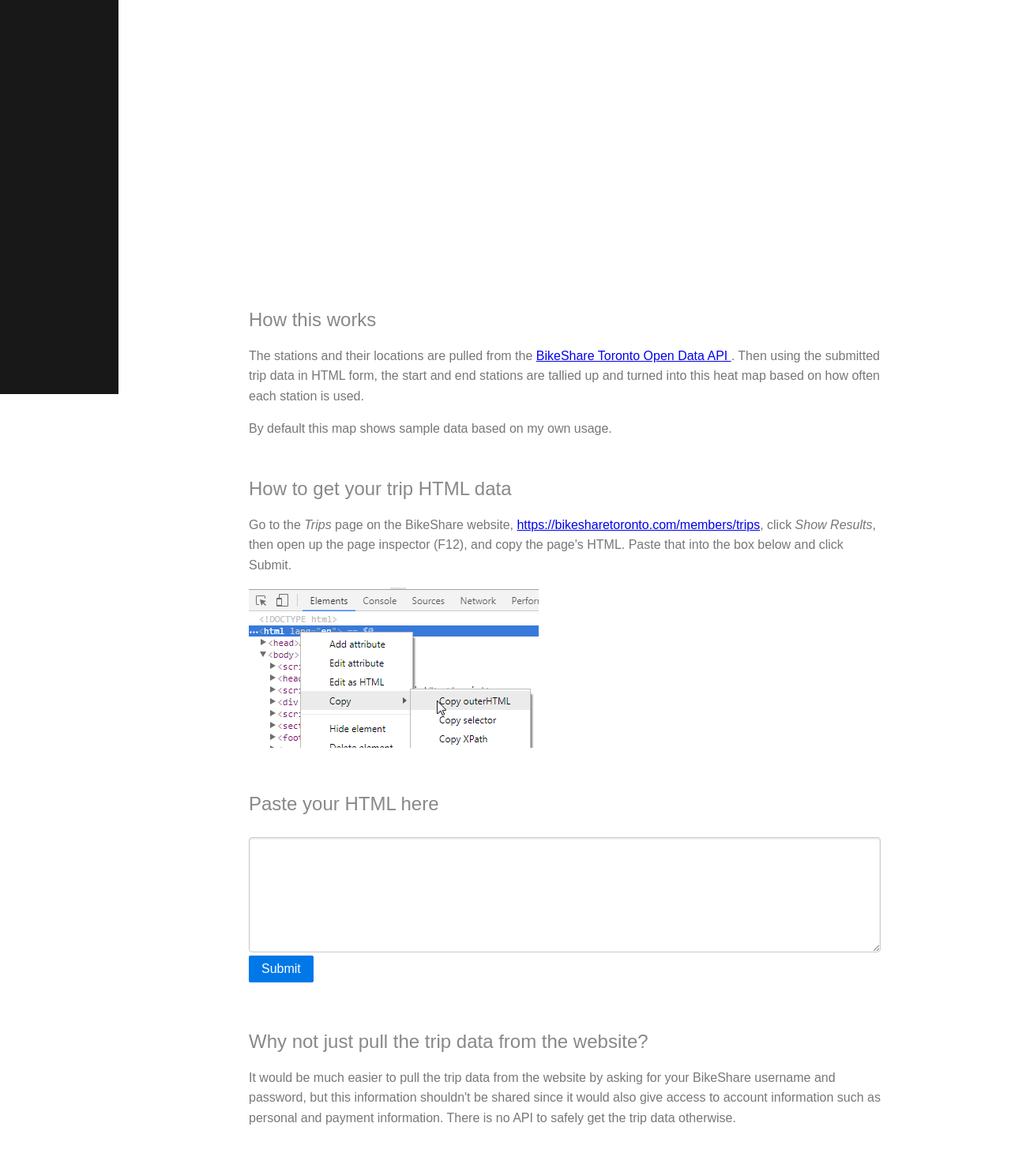
After one commit to mouhtasi/bikeshare_tools, a Django app: template heatmap/templates/heatmap/personal_heatmap.html in a window 1280 px wide. The commit adds this page. Shown: the part 301-1780 px from the top of the page at 79% size. Run offline with Django 3.2, Linux system fonts and the light colour scheme; the template is opened without the code that fills it: values that come from a table or form of the project are taken from there, others are empty.

Commit message:
Add 'fork me on github' link. Add the missing personal map page. Add the filtered data.

```diff
--- a/heatmap/templates/base.html
+++ b/heatmap/templates/base.html
@@ -37,6 +37,7 @@
 
     <div id="main">
         <div class="header">
+            <a href="https://github.com/mouhtasi/bikeshare_tools"><img style="position: absolute; top: 0; right: 0; border: 0;" src="https://camo.githubusercontent.com/365986a132ccd6a44c23a9169022c0b5c890c387/68747470733a2f2f73332e616d617a6f6e6177732e636f6d2f6769746875622f726962626f6e732f666f726b6d655f72696768745f7265645f6161303030302e706e67" alt="Fork me on GitHub" data-canonical-src="https://s3.amazonaws.com/github/ribbons/forkme_right_red_aa0000.png"></a>
             <h1>{% block title %}{% endblock %}</h1>
             <h2>{% block subtitle %}{% endblock %}</h2>
         </div>
--- /dev/null
+++ b/heatmap/templates/heatmap/personal_heatmap.html
@@ -0,0 +1,55 @@
+{% extends 'base.html' %}
+{% load static %}
+{% load my_filters %}
+
+{% block title %}Station Usage Heatmap{% endblock %}
+{% block subtitle %}A heatmap showing which BikeShare stations you use the most{% endblock %}
+
+{% block content %}
+<div style="width:100%;"><div style="position:relative;width:100%;height:0;padding-bottom:60%;">
+    <iframe src="{% url iframe_url %}" style="position:absolute;width:100%;height:100%;left:0;top:0;border:none !important;" allowfullscreen webkitallowfullscreen mozallowfullscreen></iframe></div></div>
+<div>
+    <h2 class="content-subhead">How this works</h2>
+    <p>
+        The stations and their locations are pulled from the
+        <a href="https://www1.toronto.ca/wps/portal/contentonly?vgnextoid=ad3cb6b6ae92b310VgnVCM10000071d60f89RCRD">
+            BikeShare Toronto Open Data API
+        </a>. Then using the submitted trip data in HTML form, the start and end stations are tallied up and turned
+        into this heat map based on how often each station is used.
+    </p>
+    <p>
+        By default this map shows sample data based on my own usage.
+    </p>
+</div>
+
+<div>
+    <h2 class="content-subhead">How to get your trip HTML data</h2>
+    <p>
+        Go to the <em>Trips</em> page on the BikeShare website,
+        <a href="https://bikesharetoronto.com/members/trips">https://bikesharetoronto.com/members/trips</a>,
+        click <em>Show Results</em>, then open up the page inspector (F12), and copy the page's HTML. Paste
+        that into the box below and click Submit.
+    </p>
+    <img src="{% static 'img/chrome_help.png' %}">
+</div>
+
+<h2 class="content-subhead">Paste your HTML here</h2>
+<div class="pure-form pure-form-stacked">
+    <form action="" method="post">
+        {% csrf_token %}
+        <fieldset>
+            {{ form.html_paste|addclass:'pure-input-1' }}
+            <input type="submit" value="Submit" class="pure-button pure-button-primary" />
+        </fieldset>
+    </form>
+</div>
+
+<div>
+    <h2 class="content-subhead">Why not just pull the trip data from the website?</h2>
+    <p>
+        It would be much easier to pull the trip data from the website by asking for your BikeShare username and
+        password, but this information shouldn't be shared since it would also give access to account information such
+        as personal and payment information. There is no API to safely get the trip data otherwise.
+    </p>
+</div>
+{% endblock %}
```
Also changed, not shown: 2 other files.
